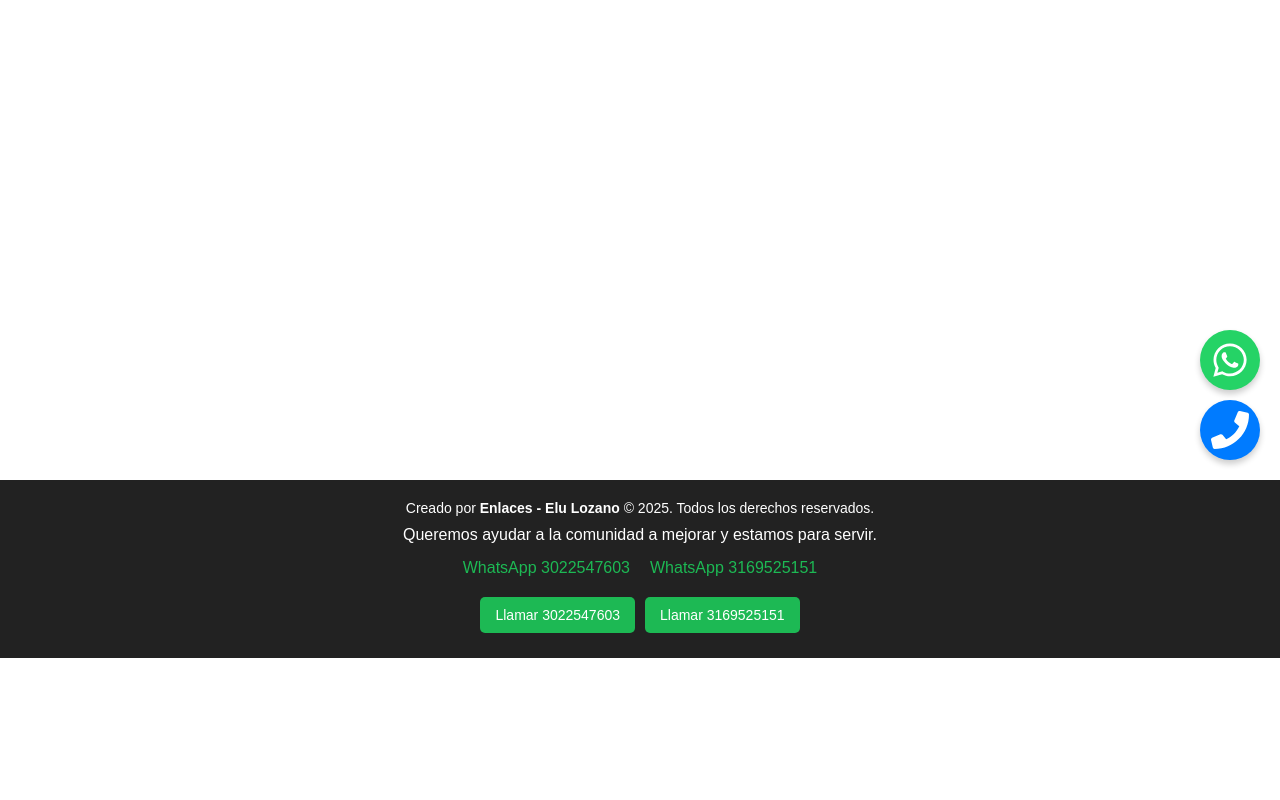
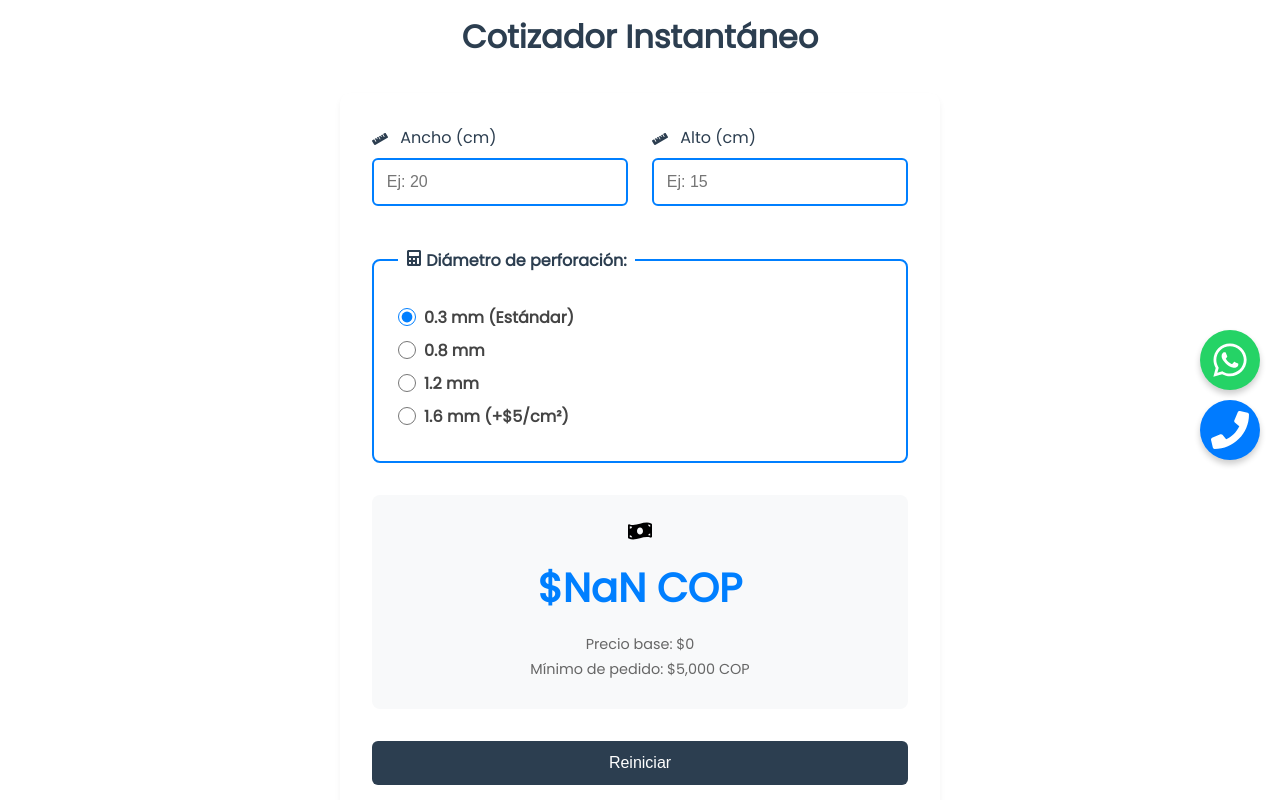
Before and after one commit to EluJLM/enlaces, a React (Create React App) app: page /serviciotecnico/pcb in a window 1280 px wide. Shown: the part 320-1120 px from the top of the page. Before the commit the page ends 978 px from the top, so only its background shows below. Built offline with nearby package versions, Linux system fonts and the light colour scheme.

Commit message:
agregando el cotizador de drill de pcb

```diff
--- /dev/null
+++ b/src/pages/serviciotecnico/PCBServicePage.js
@@ -0,0 +1,393 @@
+import styled from 'styled-components';
+import { useState } from 'react';
+import { FaRuler, FaCalculator, FaMoneyBillWave } from 'react-icons/fa';
+
+const PCBServicePage = () => {
+  const [width, setWidth] = useState('');
+  const [height, setHeight] = useState('');
+  const [diametro, setDiametro] = useState('0.3');
+  const [error, setError] = useState('');
+
+  const calcularPrecio = () => {
+    const area = parseFloat(width) * parseFloat(height);
+    let precio = area * 88;
+
+    if(diametro === '1.6') precio += area * 5;
+
+    return Math.max(precio, 5000);
+  };
+
+  const handleSubmit = (e) => {
+    e.preventDefault();
+    if(!width || !height || width <= 0 || height <= 0) {
+      setError('Ingrese medidas válidas');
+      return;
+    }
+    setError('');
+  };
+
+  return (
+    <Container>
+      <HeroSection>
+        <Title>Fabricación de PCB Personalizadas</Title>
+        <Subtitle>Precisión industrial con acabado profesional</Subtitle>
+      </HeroSection>
+
+      <Section>
+        <SectionTitle>Cotizador Instantáneo</SectionTitle>
+        <CalculatorForm onSubmit={handleSubmit}>
+          <InputGroup>
+            <label>
+              <FaRuler /> Ancho (cm)
+              <Input
+                type="number"
+                step="0.1"
+                value={width}
+                onChange={(e) => setWidth(e.target.value)}
+                placeholder="Ej: 20"
+              />
+            </label>
+
+            <label>
+              <FaRuler /> Alto (cm)
+              <Input
+                type="number"
+                step="0.1"
+                value={height}
+                onChange={(e) => setHeight(e.target.value)}
+                placeholder="Ej: 15"
+              />
+            </label>
+          </InputGroup>
+
+          <DrillOptions>
+            <legend><FaCalculator /> Diámetro de perforación:</legend>
+            <DrillOption>
+              <input
+                type="radio"
+                name="diametro"
+                value="0.3"
+                checked={diametro === '0.3'}
+                onChange={(e) => setDiametro(e.target.value)}
+              />
+              <span>0.3 mm (Estándar)</span>
+            </DrillOption>
+
+            <DrillOption>
+              <input
+                type="radio"
+                name="diametro"
+                value="0.8"
+                checked={diametro === '0.8'}
+                onChange={(e) => setDiametro(e.target.value)}
+              />
+              <span>0.8 mm</span>
+            </DrillOption>
+
+            <DrillOption>
+              <input
+                type="radio"
+                name="diametro"
+                value="1.2"
+                checked={diametro === '1.2'}
+                onChange={(e) => setDiametro(e.target.value)}
+              />
+              <span>1.2 mm</span>
+            </DrillOption>
+
+            <DrillOption>
+              <input
+                type="radio"
+                name="diametro"
+                value="1.6"
+                checked={diametro === '1.6'}
+                onChange={(e) => setDiametro(e.target.value)}
+              />
+              <span>1.6 mm (+$5/cm²)</span>
+            </DrillOption>
+          </DrillOptions>
+
+          {error && <ErrorMessage>{error}</ErrorMessage>}
+
+          <PriceDisplay>
+            <FaMoneyBillWave size={24} />
+            <TotalPrice>${calcularPrecio().toLocaleString()} COP</TotalPrice>
+            <PriceBreakdown>
+              <div>Precio base: ${(width * height * 88 || 0).toLocaleString()}</div>
+              {diametro === '1.6' && <div>+ Broca especial: ${(width * height * 5 || 0).toLocaleString()}</div>}
+              <div>Mínimo de pedido: $5,000 COP</div>
+            </PriceBreakdown>
+          </PriceDisplay>
+
+          <ResetButton type="button" onClick={() => {
+            setWidth('');
+            setHeight('');
+            setDiametro('0.3');
+            setError('');
+          }}>
+            Reiniciar
+          </ResetButton>
+        </CalculatorForm>
+      </Section>
+
+      <SpecsSection>
+        <SpecsGrid>
+          <SpecCard>
+            <h3><FaRuler /> Especificaciones Técnicas</h3>
+            <ul>
+              <li>Huecos desde 0.3mm hasta 1.6mm</li>
+              <li>Precisión ±0.05mm</li>
+              <li>Material: Baquelita FR-4</li>
+              <li>Tiempo de entrega: 1 a 3 días hábiles</li>
+            </ul>
+          </SpecCard>
+
+          <SpecCard>
+            <h3><FaMoneyBillWave /> Políticas</h3>
+            <ul>
+              <li>Mínimo de pedido: $5,000 COP</li>
+              <li>Pago 50% anticipado</li>
+              <li>Archivos Gerber y PDF del bottom y/o top vias requeridos</li>
+              <li>El top o el bottom deben de tener plano de tierra</li>
+            </ul>
+          </SpecCard>
+        </SpecsGrid>
+      </SpecsSection>
+    </Container>
+  );
+};
+
+// Estilos completos
+const Container = styled.div`
+  max-width: 1200px;
+  margin: 0 auto;
+  padding: 20px;
+`;
+
+const HeroSection = styled.div`
+  text-align: center;
+  padding: 4rem 0;
+  background-color: #007fff;
+  color: white;
+  margin-bottom: 2rem;
+  border-radius: 8px;
+
+  @media (max-width: 768px) {
+    padding: 2rem 0;
+  }
+`;
+
+const Title = styled.h1`
+  font-size: 2.5rem;
+  margin-bottom: 1rem;
+
+  @media (max-width: 768px) {
+    font-size: 2rem;
+  }
+`;
+
+const Subtitle = styled.p`
+  font-size: 1.2rem;
+  opacity: 0.9;
+
+  @media (max-width: 768px) {
+    font-size: 1rem;
+  }
+`;
+
+const Section = styled.div`
+  margin: 3rem 0;
+  padding: 2rem 0;
+`;
+
+const SectionTitle = styled.h2`
+  text-align: center;
+  font-size: 2rem;
+  color: #2c3e50;
+  margin-bottom: 2rem;
+
+  @media (max-width: 768px) {
+    font-size: 1.5rem;
+  }
+`;
+
+const CalculatorForm = styled.form`
+  max-width: 600px;
+  margin: 0 auto;
+  padding: 2rem;
+  background: white;
+  border-radius: 10px;
+  box-shadow: 0 4px 6px rgba(0, 0, 0, 0.05);
+`;
+
+const InputGroup = styled.div`
+  display: grid;
+  gap: 1.5rem;
+  margin-bottom: 2rem;
+
+  label {
+    font-weight: 500;
+    color: #2c3e50;
+
+    svg {
+      margin-right: 8px;
+      vertical-align: middle;
+    }
+  }
+
+  @media (min-width: 480px) {
+    grid-template-columns: repeat(2, 1fr);
+  }
+`;
+
+const Input = styled.input`
+  width: 100%;
+  padding: 0.8rem;
+  border: 2px solid #007fff;
+  border-radius: 6px;
+  font-size: 1rem;
+  margin-top: 0.5rem;
+
+  &:focus {
+    outline: none;
+    box-shadow: 0 0 0 3px rgba(0, 127, 255, 0.2);
+  }
+`;
+
+const DrillOptions = styled.fieldset`
+  border: 2px solid #007fff;
+  border-radius: 8px;
+  padding: 1.5rem;
+  margin-bottom: 1.5rem;
+  legend {
+    padding: 0 0.5rem;
+    font-weight: bold;
+    color: #2c3e50;
+  }
+`;
+
+const DrillOption = styled.label`
+  display: flex;
+  align-items: center;
+  gap: 0.5rem;
+  margin: 0.5rem 0;
+  cursor: pointer;
+  color: #444;
+
+  input {
+    accent-color: #007fff;
+    width: 18px;
+    height: 18px;
+  }
+
+  span {
+    flex: 1;
+  }
+`;
+
+const PriceDisplay = styled.div`
+  text-align: center;
+  padding: 1.5rem;
+  background: #f8f9fa;
+  border-radius: 8px;
+  margin: 2rem 0;
+`;
+
+const TotalPrice = styled.div`
+  font-size: 2.5rem;
+  font-weight: bold;
+  color: #007fff;
+  margin: 0.5rem 0;
+
+  @media (max-width: 768px) {
+    font-size: 2rem;
+  }
+`;
+
+const PriceBreakdown = styled.div`
+  font-size: 0.9rem;
+  color: #666;
+  margin-top: 1rem;
+
+  div {
+    margin: 0.3rem 0;
+  }
+`;
+
+const ErrorMessage = styled.div`
+  color: #dc3545;
+  background: #ffeef0;
+  padding: 1rem;
+  border-radius: 6px;
+  margin: 1rem 0;
+  text-align: center;
+  font-weight: 500;
+`;
+
+const ResetButton = styled.button`
+  background: #2c3e50;
+  color: white;
+  border: none;
+  padding: 0.8rem 2rem;
+  border-radius: 6px;
+  cursor: pointer;
+  width: 100%;
+  transition: opacity 0.3s;
+  font-size: 1rem;
+  font-weight: 500;
+
+  &:hover {
+    opacity: 0.9;
+  }
+`;
+
+const SpecsSection = styled(Section)`
+  background: #f8f9fa;
+  border-radius: 8px;
+`;
+
+const SpecsGrid = styled.div`
+  display: grid;
+  gap: 2rem;
+
+  @media (min-width: 768px) {
+    grid-template-columns: repeat(2, 1fr);
+  }
+`;
+
+const SpecCard = styled.div`
+  padding: 1.5rem;
+  background: white;
+  border-radius: 8px;
+  box-shadow: 0 2px 4px rgba(0, 0, 0, 0.05);
+
+  h3 {
+    color: #007fff;
+    margin-bottom: 1rem;
+    display: flex;
+    align-items: center;
+    gap: 8px;
+  }
+
+  ul {
+    list-style: none;
+    padding: 0;
+
+    li {
+      margin: 0.8rem 0;
+      padding-left: 1.5rem;
+      position: relative;
+      color: #444;
+
+      &::before {
+        content: "▹";
+        position: absolute;
+        left: 0;
+        color: #2c3e50;
+        font-weight: bold;
+      }
+    }
+  }
+`;
+
+export default PCBServicePage;
--- a/src/routes/routes.js
+++ b/src/routes/routes.js
@@ -16,6 +16,7 @@ import ScrollToTop from "../components/scrolltop";
 import Encuesta from "../pages/estocasticos/encuesta";
 import { Quiensoy } from "../pages/quiensoy/Quiensoy";
 import GoogleMapsServicePage from "../pages/webs/GoogleMapsServicePage";
+import PCBServicePage from "../pages/serviciotecnico/PCBServicePage";
 
 const MyRoutes = () => {
 
@@ -30,6 +31,9 @@ const MyRoutes = () => {
 
 
         <Route path={serviciotecnicosmartphone} element={<Serviciotecnicodesmartphone />}></Route>
+        <Route path={"/serviciotecnico/pcb"} element={<PCBServicePage />}></Route>
+
+
         <Route path={cerrajeria} element={<Cerrajeria />} ></Route>
         <Route path={quiensoy} element={<Quiensoy />}></Route>
         <Route path={Microcontroladores} element={<Encuesta />}></Route>
```
Also changed, not shown: public/manifest.json.
